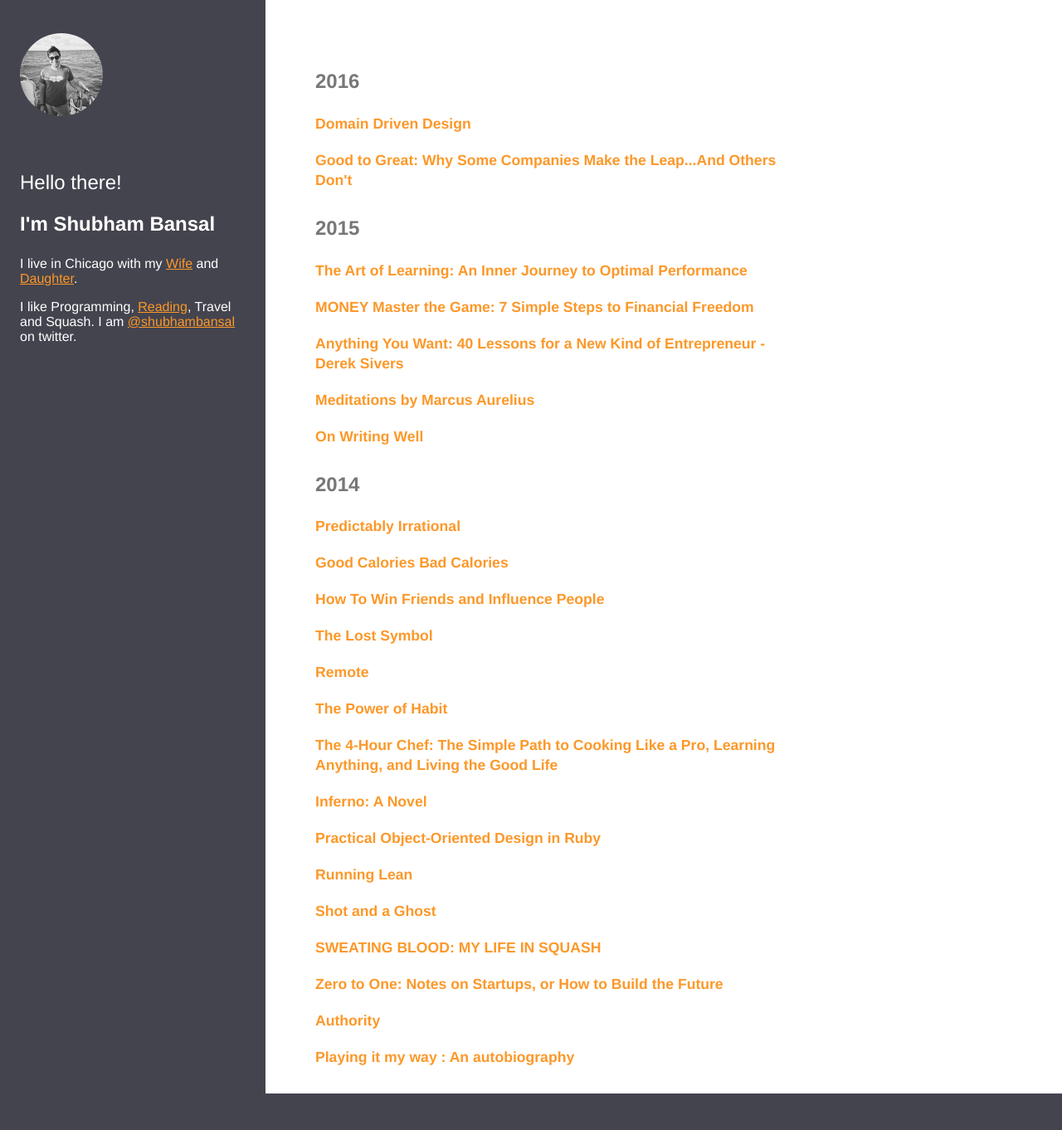
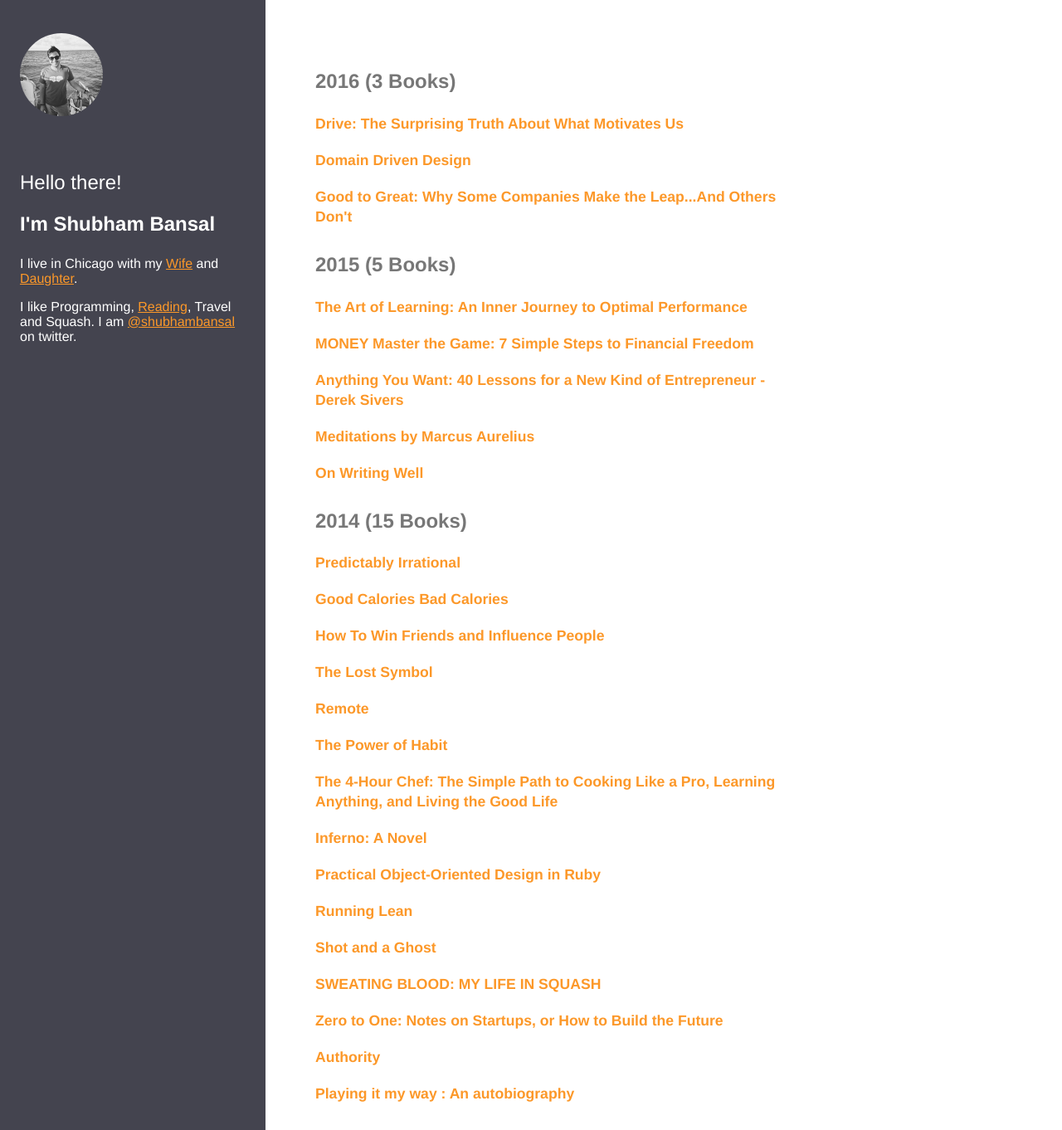
Before and after one commit to sbansal/sbansal-personal-website, a Jekyll site: the page built from reading.md, in a window 1280 px wide. Shown: the whole page at 83% size. Built offline with Jekyll 4.4.1, drawn with Linux system fonts in a browser that asks for light colours; before the commit the page ends 1318 px from its top, so only the background shows below that.

Commit message:
updated the reading list

```diff
--- a/reading.md
+++ b/reading.md
@@ -4,8 +4,13 @@ title: Books
 ---
 
 <section class="book-list">
-  <h1 class="date-header">2016</h1>
+  <h1 class="date-header">2016 (3 Books)</h1>
   <ul class="books">
+    <li>
+      <a href="http://www.amazon.com/Drive-Surprising-Truth-About-Motivates/dp/1594484805" target="_blank">
+        Drive: The Surprising Truth About What Motivates Us
+      </a>
+    </li>
     <li>
       <a href="http://www.amazon.com/Domain-Driven-Design-Tackling-Complexity-Software/dp/0321125215/" target="_blank">
         Domain Driven Design
@@ -17,7 +22,7 @@ title: Books
       </a>
     </li>
   </ul>
-  <h1 class="date-header">2015</h1>
+  <h1 class="date-header">2015 (5 Books)</h1>
   <ul class="books">
     <li>
       <a href="http://www.amazon.com/Art-Learning-Journey-Optimal-Performance/dp/0743277465" target="_blank">
@@ -45,7 +50,7 @@ title: Books
       </a>
     </li>
   </ul>
-  <h1 class="date-header">2014</h1>
+  <h1 class="date-header">2014 (15 Books)</h1>
   <ul class="books">
     <li>
       <a href="http://www.amazon.com/Predictably-Irrational-Revised-Expanded-Decisions-ebook/dp/B002C949KE" target="_blank">
```
